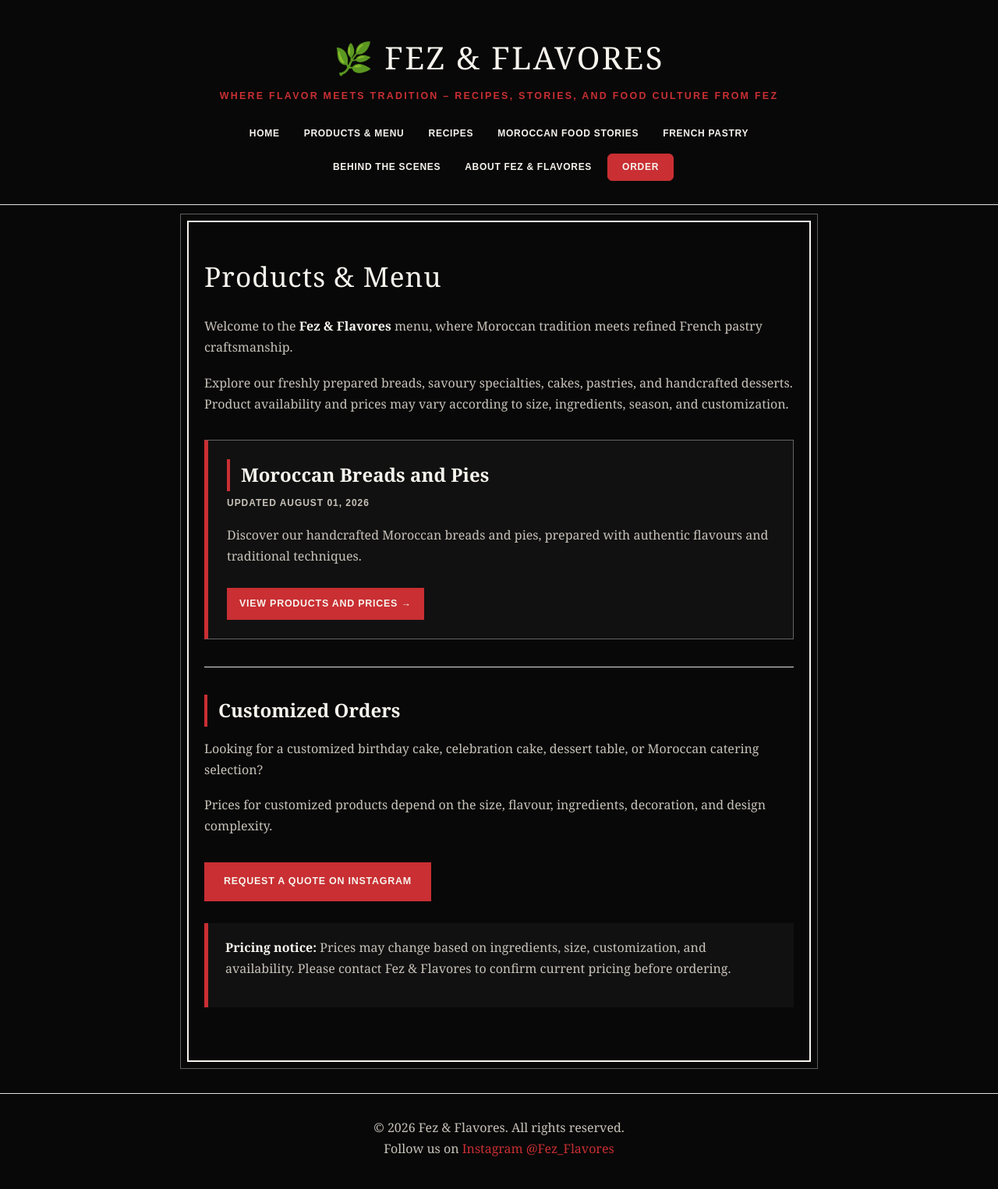
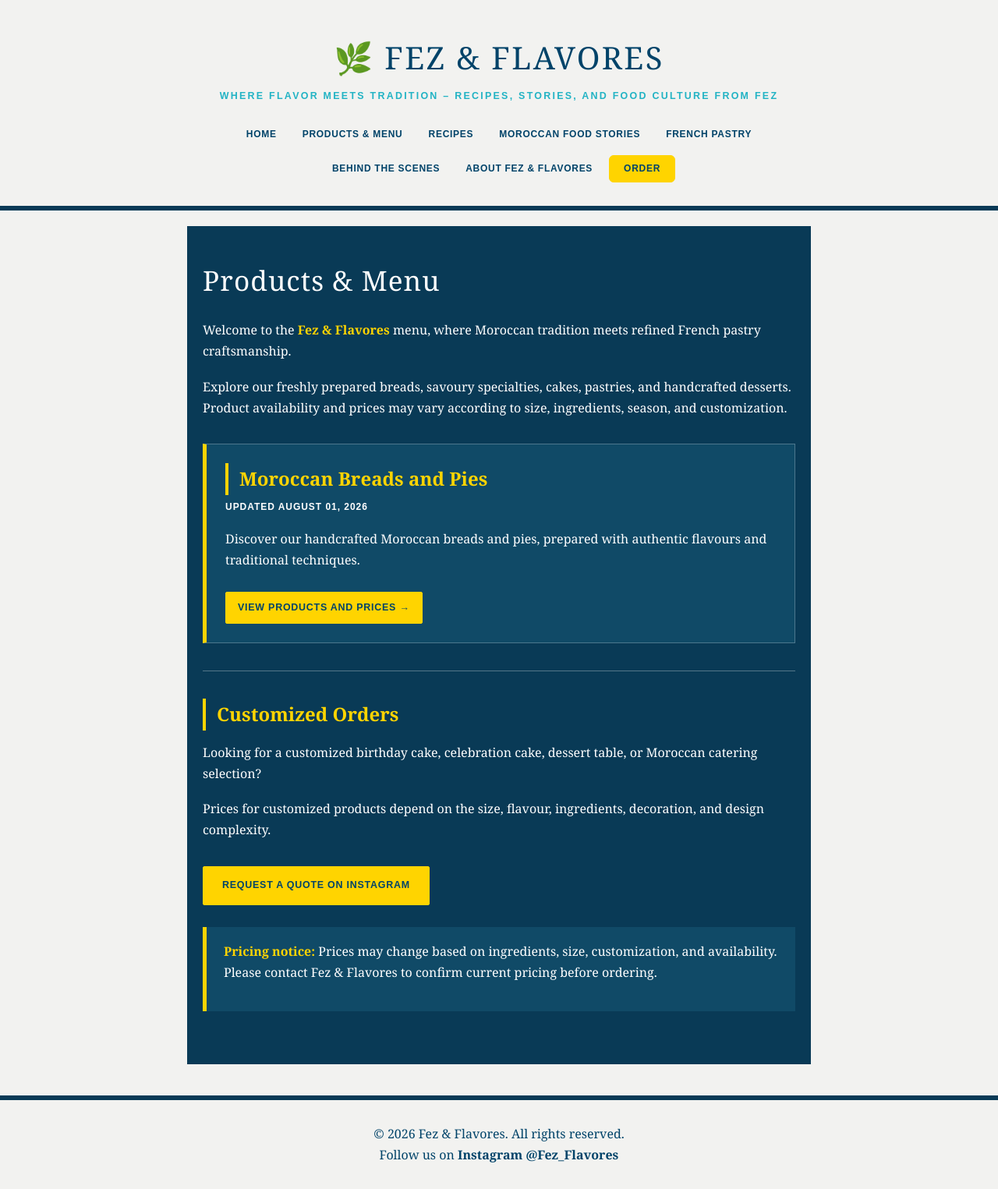
Before and after one commit to AKSELHACH/fez-and-flavores-blog, a Jekyll site: the page built from products.md, in a window 1280 px wide. Shown: the whole page at 78% size. Built offline with Jekyll 4.4.1, drawn with Linux system fonts in a browser that asks for light colours.

Commit message:
Apply teal and gold Fez theme

```diff
--- a/assets/css/style.css
+++ b/assets/css/style.css
@@ -828,3 +828,282 @@ footer a:hover {
 .home-magazine-cover a:hover img {
     transform: scale(1.01);
 }
+/* =========================================
+   Fez & Flavores teal and gold theme
+   ========================================= */
+
+:root {
+    --fez-teal: #093a56;
+    --fez-teal-light: #104a67;
+    --fez-blue: #004369;
+    --fez-cream: #f2f2f0;
+    --fez-gold: #ffd400;
+    --fez-orange: #e77b2b;
+    --fez-aqua: #22b3c4;
+    --fez-white: #ffffff;
+    --fez-muted: #d7e0e6;
+}
+
+/* Page background */
+
+html,
+body {
+    color: var(--fez-teal);
+    background-color: var(--fez-cream);
+    background-image: none;
+}
+
+/* Header */
+
+header {
+    color: var(--fez-blue);
+    background: var(--fez-cream);
+    border-bottom: 6px solid var(--fez-teal);
+}
+
+header h1 a {
+    color: var(--fez-blue);
+}
+
+header h1 a:hover {
+    color: var(--fez-orange);
+}
+
+header .tagline {
+    color: var(--fez-aqua);
+}
+
+/* Navigation */
+
+header .main-nav a {
+    color: var(--fez-blue);
+    background-color: transparent;
+    border: 1px solid transparent;
+}
+
+header .main-nav a:hover {
+    color: var(--fez-white);
+    background-color: var(--fez-teal);
+    border-color: var(--fez-teal);
+}
+
+header .main-nav .nav-order {
+    color: var(--fez-blue);
+    background-color: var(--fez-gold);
+    border: 1px solid var(--fez-gold);
+}
+
+header .main-nav .nav-order:hover {
+    color: var(--fez-white);
+    background-color: var(--fez-orange);
+    border-color: var(--fez-orange);
+}
+
+/* Main content */
+
+main {
+    color: var(--fez-white);
+    background-color: var(--fez-teal);
+    border: 0;
+    border-radius: 0;
+    box-shadow: none;
+}
+
+main h1 {
+    color: var(--fez-white);
+}
+
+main h2 {
+    color: var(--fez-gold);
+    border-left: 4px solid var(--fez-gold);
+}
+
+main h3 {
+    color: var(--fez-gold);
+}
+
+main p,
+main li {
+    color: var(--fez-white);
+}
+
+main strong {
+    color: var(--fez-gold);
+}
+
+main a {
+    color: var(--fez-gold);
+}
+
+main a:hover {
+    color: var(--fez-aqua);
+}
+
+main hr {
+    background-color: rgba(255, 255, 255, 0.3);
+}
+
+/* Homepage post previews */
+
+.post-preview {
+    border-bottom: 1px solid rgba(255, 255, 255, 0.28);
+}
+
+.post-preview h2 {
+    border-left: 0;
+}
+
+.post-preview h2 a {
+    color: var(--fez-gold);
+}
+
+.post-preview h2 a:hover {
+    color: var(--fez-aqua);
+}
+
+.post-preview .post-meta,
+.post-meta {
+    color: var(--fez-aqua);
+}
+
+/* Product and category cards */
+
+.category-card,
+.product-card,
+.coming-soon,
+.order-guide,
+.order-section {
+    color: var(--fez-white);
+    background-color: var(--fez-teal-light);
+    border: 1px solid rgba(255, 255, 255, 0.25);
+    border-radius: 0;
+    box-shadow: none;
+}
+
+.category-card {
+    border-left: 5px solid var(--fez-gold);
+}
+
+.category-card h2,
+.product-information h2,
+.coming-soon h2,
+.order-guide h2,
+.order-section h2 {
+    color: var(--fez-gold);
+}
+
+.category-card h2 a {
+    color: var(--fez-gold);
+}
+
+.category-card h2 a:hover {
+    color: var(--fez-aqua);
+}
+
+.category-card p,
+.product-information p,
+.coming-soon p,
+.order-guide p,
+.order-guide li,
+.order-section p {
+    color: var(--fez-white);
+}
+
+/* Prices and product labels */
+
+.product-price {
+    color: var(--fez-white);
+}
+
+.product-price small {
+    color: var(--fez-muted);
+}
+
+.product-badge {
+    color: var(--fez-blue);
+    background-color: var(--fez-gold);
+    border-radius: 2px;
+}
+
+/* Images */
+
+.product-card img,
+.about-image,
+.home-magazine-cover img {
+    border-color: var(--fez-white);
+}
+
+/* Buttons */
+
+.read-more,
+.order-button,
+.cover-button {
+    color: var(--fez-blue);
+    background-color: var(--fez-gold);
+    border: 1px solid var(--fez-gold);
+    border-radius: 2px;
+}
+
+.read-more:hover,
+.order-button:hover,
+.cover-button:hover {
+    color: var(--fez-white);
+    background-color: var(--fez-orange);
+    border-color: var(--fez-orange);
+}
+
+/* Quotes */
+
+blockquote {
+    color: var(--fez-white);
+    background-color: var(--fez-teal-light);
+    border-left: 5px solid var(--fez-gold);
+}
+
+/* Footer */
+
+footer {
+    color: var(--fez-blue);
+    background-color: var(--fez-cream);
+    border-top: 6px solid var(--fez-teal);
+}
+
+footer p {
+    color: var(--fez-blue);
+}
+
+footer a {
+    color: var(--fez-blue);
+    font-weight: 700;
+}
+
+footer a:hover {
+    color: var(--fez-orange);
+}
+
+/* Text selection */
+
+::selection {
+    color: var(--fez-blue);
+    background-color: var(--fez-gold);
+}
+
+/* Mobile navigation */
+
+@media (max-width: 760px) {
+    header .main-nav a {
+        color: var(--fez-blue);
+        background-color: var(--fez-white);
+        border: 1px solid rgba(9, 58, 86, 0.2);
+    }
+
+    header .main-nav a:hover {
+        color: var(--fez-white);
+        background-color: var(--fez-teal);
+    }
+
+    header .main-nav .nav-order {
+        color: var(--fez-blue);
+        background-color: var(--fez-gold);
+    }
+}
```
